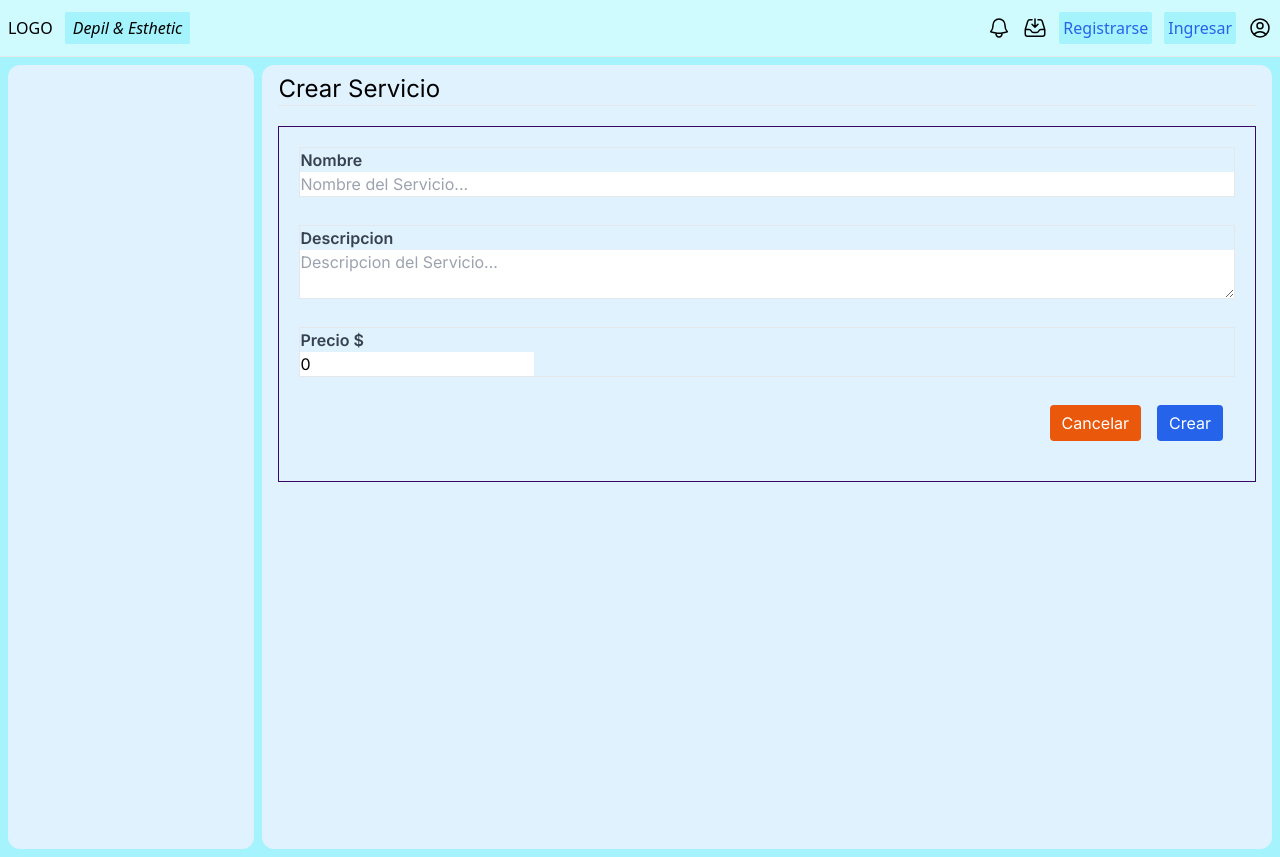
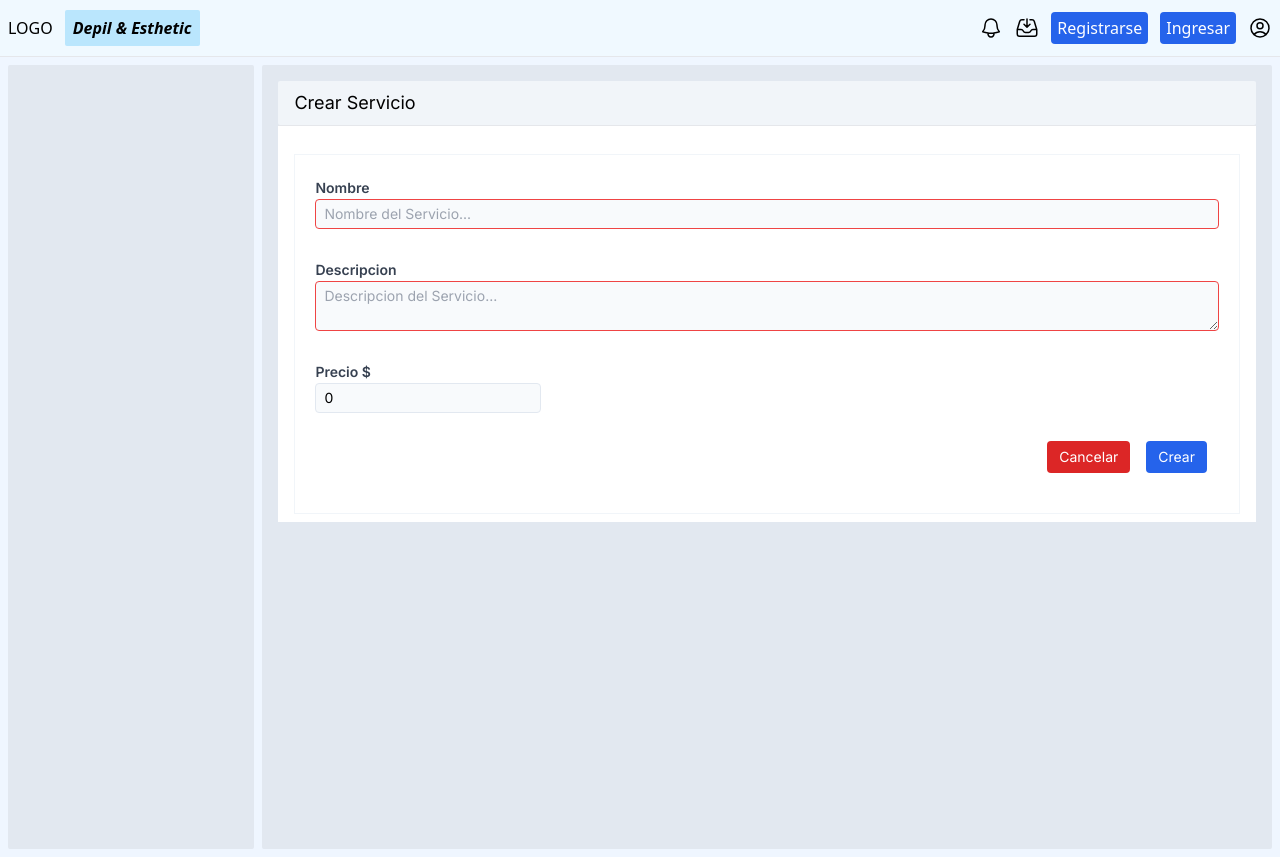
Before and after one commit to No-Country/C11-20-t-javareact, a Next.js app in the folder frontend/: page /components/Servicios/CrearServicio in a window 1280 px wide. Built offline with nearby package versions, Linux system fonts and the light colour scheme.

Commit message:
william-servicios-2

```diff
--- /dev/null
+++ b/frontend/src/app/components/Servicios/ActualizarServicio/[id]/ActualizarServicio.jsx
@@ -0,0 +1,47 @@
+'use client'
+import { useState } from "react";
+import FormCrearServicio from '../../CrearServicio/FormCrearServicio';
+
+export default function ActualizarServicio ({dataServicio}) {
+  const [submitting, setSubmitting] = useState(false);
+  const [servicio, setServicio] = useState(
+    {
+      nombreservicio: dataServicio.title,
+      descripcion: dataServicio.description,
+      costo: dataServicio.price,
+    }
+  );
+
+  const actualizaServicio = async (e) => {
+    e.preventDefault();
+    setSubmitting(true);
+
+    try {
+      response = await fetch('/api/servicio/new',
+      {
+        method: 'POST',
+        headers: {'Content-Type': 'application/json'},
+        body: JSON.stringify(servicio)
+      })
+      if(response.ok) {
+        router.push('/components/Servicios');
+      }
+    } catch (error) {
+      console.error('Error:',error);
+    } finally {
+      setSubmitting(false);
+    }
+  }
+
+  return (
+
+    <FormCrearServicio
+    type="Modificar"
+    servicio={servicio}
+    setServicio={setServicio}
+    submitting={submitting}
+    handleSubmit={actualizaServicio}
+
+  />
+  )
+}
--- /dev/null
+++ b/frontend/src/app/components/Servicios/ActualizarServicio/[id]/page.jsx
@@ -0,0 +1,20 @@
+
+import ActualizarServicio from "./ActualizarServicio";
+
+const fetchServicio = (id) => {
+  return fetch('https://dummyjson.com/products/'+id)
+  .then( resp => resp.json())
+  .catch( error => console.log(error))
+}
+
+export default async function FetchServicio ({params}) {
+	const {id} = params;
+	const dataServicio = await fetchServicio(id);
+  console.log(dataServicio);
+
+    return (
+      <ActualizarServicio
+        dataServicio={dataServicio}
+		  />
+    )
+}
--- /dev/null
+++ b/frontend/src/app/components/Servicios/CambiarEstado/[id]/page.jsx
@@ -0,0 +1,15 @@
+const fetchServicio = (id) => {
+  return fetch('https://dummyjson.com/products/'+id)
+  .then( resp => resp.json())
+  .catch( error => console.log(error))
+}
+
+export default async function FetchServicio ({params}) {
+	const {id} = params;
+	const dataServicio = await fetchServicio(id);
+  console.log(dataServicio);
+
+    return (
+    <h1>Cambiar estado servicio</h1>
+    )
+}
--- a/frontend/src/app/components/Servicios/CrearServicio/FormCrearServicio.jsx
+++ b/frontend/src/app/components/Servicios/CrearServicio/FormCrearServicio.jsx
@@ -4,32 +4,35 @@ import React from 'react';
 const FormCrearServicio = ({type, servicio, setServicio, submitting, handleSubmit}) => {
 
   return (
-    <main className="bg-cyan-200 grid grid-cols-10 gap-2 min-h-screen p-2">
-    <div className="bg-sky-100 rounded-xl p-2 col-span-2  border-purple-950">
+  <main className="bg-blue-50 grid grid-cols-10 gap-2 min-h-screen p-2">
+    <div className="bg-slate-200 rounded-sm p-2 col-span-2">
 
     </div>
-    <div className="bg-sky-100 rounded-xl col-span-8 w-full px-4 py-2">
-      <h2 className="text-2xl">{type} Servicio</h2>
+    <div className="bg-slate-200 rounded-sm col-span-8 w-auto px-4 py-4">
+      <div className="bg-slate-100 rounded-sm px-4 py-2">
+        <h2 className="text-lg">{type} Servicio</h2>
+      </div>
       <hr className="bg-blue-300"></hr>
-      <form onSubmit={(e) => handleSubmit(e)} className="p-5 mt-5 w-full flex flex-col gap-7 border border-purple-950">
-        <div className="border flex flex-col">
+      <div className="bg-white col-span-8 w-full px-4 py-2">
+        <form onSubmit={(e) => handleSubmit(e)} className="p-5 mt-5 w-full flex flex-col gap-7 border border-slate-100">
+          <div className="flex flex-col">
             <label className="block">
-            <span className="text-satoshi font-semibold text-base text-gray-700">
+              <span className="text-sm text-satoshi font-semibold text-gray-700">
                 Nombre
               </span>
             </label>
-          <input value={servicio.nombre}
-            onChange={(e)=> setServicio({ ...servicio, nombre: e.target.value})}
+            <input value={servicio.nombreservicio}
+              onChange={(e)=> setServicio({ ...servicio, nombreservicio: e.target.value})}
               placeholder="Nombre del Servicio..."
               type="text"
               required
-            className="form-input invalid:border-red-500"
+              className="invalid:border-red-500 bg-slate-50 text-sm border rounded border-slate-200 px-2 py-1"
             >
             </input>
           </div>
-        <div className="border flex flex-col">
+          <div className="flex flex-col">
             <label>
-            <span className="text-satoshi font-semibold text-base text-gray-700">
+              <span className="text-sm text-satoshi font-semibold text-gray-700">
                 Descripcion
               </span>
             </label>
@@ -37,38 +40,41 @@ const FormCrearServicio = ({type, servicio, setServicio, submitting, handleSubmi
               onChange={(e)=> setServicio({ ...servicio, descripcion: e.target.value})}
               placeholder="Descripcion del Servicio..."
               required
-            className="form_textarea invalid:border-red-500"
+              className="invalid:border-red-500 bg-slate-50 text-sm border rounded border-slate-200 px-2 py-1"
             >
             </textarea>
           </div>
-        <div className="border flex flex-col">
+          <div className="flex flex-col">
             <label>
-            <span className="text-satoshi font-semibold text-base text-gray-700">
+              <span className="text-sm text-satoshi font-semibold text-gray-700">
                 Precio $
               </span>
             </label>
-          <input value={servicio.precio}
-            onChange={(e)=> setServicio({ ...servicio, precio: e.target.value})}
-            placeholder="Escriba el Nobre del Servicio..."
+            <input value={servicio.costo}
+              onChange={(e)=> setServicio({ ...servicio, costo: e.target.value})}
+              placeholder="Precio del Servicio..."
               required
               type="number"
-            className="form_input invalid:border-red-500 w-1/4"
+              className="invalid:border-red-500 bg-slate-50 text-sm border rounded border-slate-200 px-2 py-1 w-1/4"
             >
             </input>
           </div>
 
           <div className='flex flex-row justify-end mx-3 mb-5 gap-4 items-center'>
             <Link href={'/components/Servicios'}>
-            <button type='button' className="bg-orange-600 text-white px-3 py-1.5 cursor-pointer rounded hover:bg-orange-400 hover:text-black hover:outline-black">
+              <button type='button'
+                className="bg-red-600 text-white text-sm px-3 py-1.5 cursor-pointer rounded  hover:bg-slate-300 hover:text-black">
                 Cancelar
               </button>
             </Link>
-          <button type='submit' disabled={submitting} className="bg-blue-600 text-white px-3 py-1.5 cursor-pointer rounded hover:bg-blue-400 hover:text-black hover:outline-black">
+            <button type='submit' disabled={submitting}
+              className="bg-blue-600 text-white text-sm px-3 py-1.5 cursor-pointer rounded hover:bg-slate-300 hover:text-black">
               {submitting ? `${type}...` : type}
             </button>
           </div>
 
         </form>
+      </div>
     </div>
   </main>
   )
--- a/frontend/src/app/components/Servicios/CrearServicio/page.jsx
+++ b/frontend/src/app/components/Servicios/CrearServicio/page.jsx
@@ -8,30 +8,33 @@ export default function CrearServicio () {
 	const router = useRouter();
 	const [submitting, setSubmitting] = useState(false);
 	const [servicio, setServicio] = useState(
-			{
-				nombre: '',
-				descripcion: '',
-				precio: 0,
-			})
+		{
+			nombreservicio: '',
+			descripcion: '',
+			costo: 0,
+		}
+	)
 
 
-
-	const CrearServicio = async (e) => {
+	const crearServicio = async (e) => {
 		e.preventDefault();
 		setSubmitting(true);
+		console.log(servicio,JSON.stringify(servicio))
 
 		try {
-			response = await fetch('/api/servicio/new',
+			response = await fetch('http://localhost:8085/servicio/create',
 			{
 				method: 'POST',
 				headers: {'Content-Type': 'application/json'},
 				body: JSON.stringify(servicio)
 			})
-			if(response.ok) {
+			console.log(response)
+			if(response.mensaje) {
+				console.log(response.mensaje);
 				router.push('/components/Servicios');
 			}
 		} catch (error) {
-			console.error(error);
+			console.error('error:', error);
 		} finally {
 			setSubmitting(false);
 		}
@@ -43,7 +46,7 @@ export default function CrearServicio () {
 			servicio={servicio}
 			setServicio={setServicio}
 			submitting={submitting}
-			handleSubmit={CrearServicio}
+			handleSubmit={crearServicio}
 
 		/>
 	)
--- a/frontend/src/app/components/Servicios/[id]/page.jsx
+++ /dev/null
@@ -1,9 +0,0 @@
-
-const ActualizarServicio = ({params}) => {
-    const {id} = params
-    return (
-        <div>Actualizando servicio {id}</div>
-    )
-}
-
-export default ActualizarServicio;
--- a/frontend/src/app/layout.js
+++ b/frontend/src/app/layout.js
@@ -17,11 +17,11 @@ export default function RootLayout({ children }) {
       </head>
       <body className={inter.className}>
         <header>
-          <div className='grid grid-cols-2 bg-cyan-100 py-2 px-2 font-sans'>
+          <div className='grid grid-cols-2 bg-sky-50 py-2 px-2 font-sans'>
             <nav className="flex flex-row items-center">
               <ul className="flex flex-row items-center justify-start space-x-3">
                 <li>LOGO</li>
-                <li className='italic bg-cyan-200 px-2 py-1 rounded-sm'>
+                <li className='italic font-semibold bg-sky-200 px-2 py-1.5 rounded-sm'>
                   <Link href={'/'}>
                     Depil & Esthetic
                   </Link>
@@ -40,10 +40,10 @@ export default function RootLayout({ children }) {
                     <path strokeLinecap="round" strokeLinejoin="round" d="M9 3.75H6.912a2.25 2.25 0 00-2.15 1.588L2.35 13.177a2.25 2.25 0 00-.1.661V18a2.25 2.25 0 002.25 2.25h15A2.25 2.25 0 0021.75 18v-4.162c0-.224-.034-.447-.1-.661L19.24 5.338a2.25 2.25 0 00-2.15-1.588H15M2.25 13.5h3.86a2.25 2.25 0 012.012 1.244l.256.512a2.25 2.25 0 002.013 1.244h3.218a2.25 2.25 0 002.013-1.244l.256-.512a2.25 2.25 0 012.013-1.244h3.859M12 3v8.25m0 0l-3-3m3 3l3-3" />
                   </svg>
                 </li>
-                <li className='py-1 px-1 my-1 cursor-pointer bg-cyan-200 rounded-sm text-blue-600 hover:bg-blue-600 hover:text-sky-200'>
+                <li className='py-1 px-1.5 my-1 cursor-pointer bg-blue-600 text-white rounded hover:bg-slate-300 hover:text-black'>
                   <a href='/register'>Registrarse</a>
                 </li>
-                <li className='py-1 px-1 my-1 cursor-pointer bg-cyan-200 rounded-sm text-blue-600 hover:bg-blue-600 hover:text-sky-200'>
+                <li className='py-1 px-1.5 my-1 cursor-pointer bg-blue-600 text-white rounded hover:bg-slate-300 hover:text-black'>
                   <a href='/login'>Ingresar</a>
                 </li>
                 <li>
--- a/frontend/src/app/page.js
+++ b/frontend/src/app/page.js
@@ -3,8 +3,8 @@ import Link from 'next/link'
 
 export default function Home() {
   return (
-    <main className="bg-cyan-200 grid grid-cols-10 gap-2 min-h-screen p-2">
-      <div className="bg-sky-100 rounded-xl p-2 col-span-2  border-purple-950">
+    <main className="bg-slate-100 grid grid-cols-10 gap-2 min-h-screen p-2">
+      <div className="bg-slate-200 rounded-sm p-2 col-span-2  border-purple-950">
         <nav>
           <ul>
             <li className='py-2 px-1 my-1 bg-sky-200 rounded-lg text-blue-600 hover:bg-blue-600 hover:text-sky-200'>
```
Also changed, not shown: frontend/src/app/components/Servicios/page.jsx (+32 -21 lines). Lines whose indentation alone changed are shown as unchanged.
